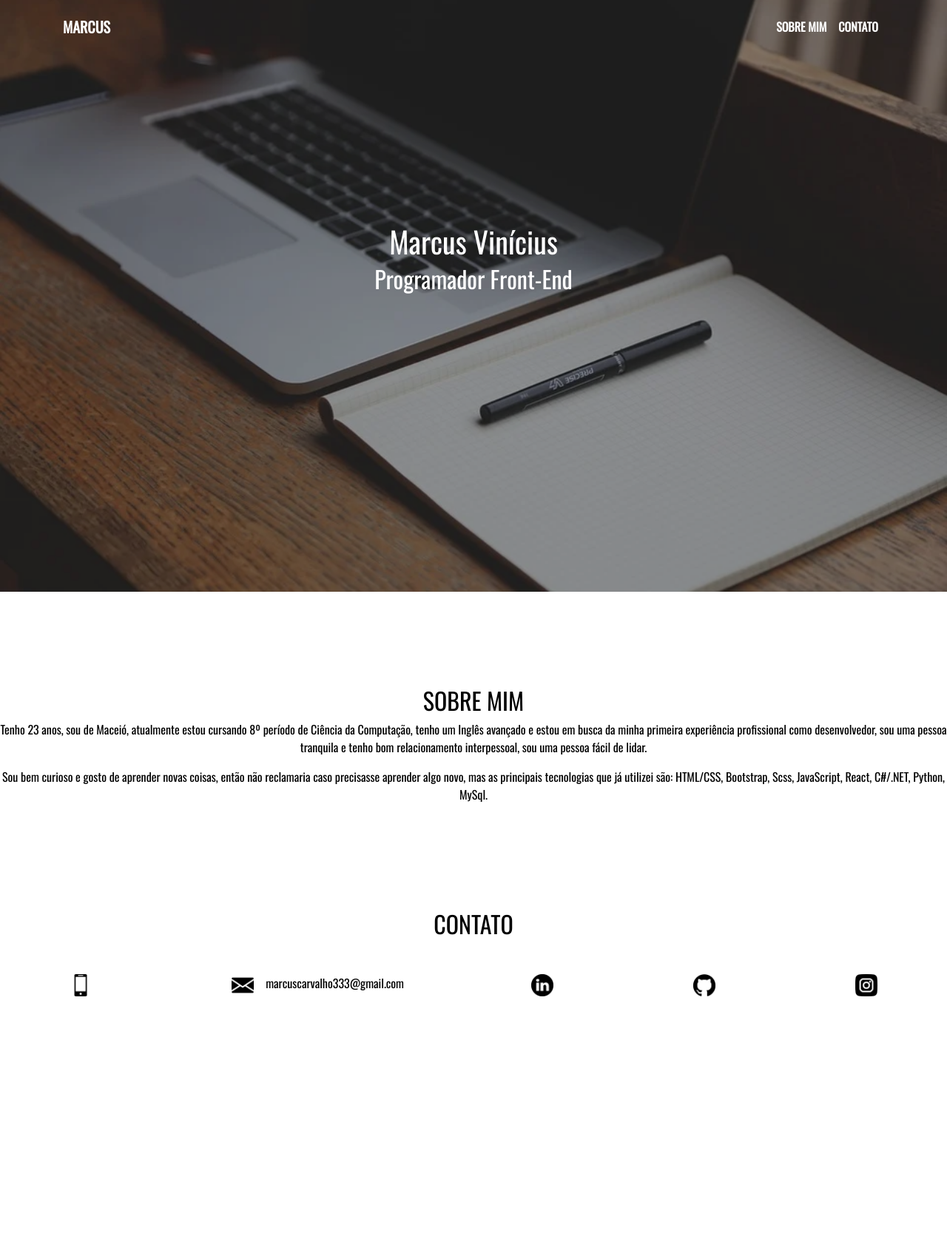
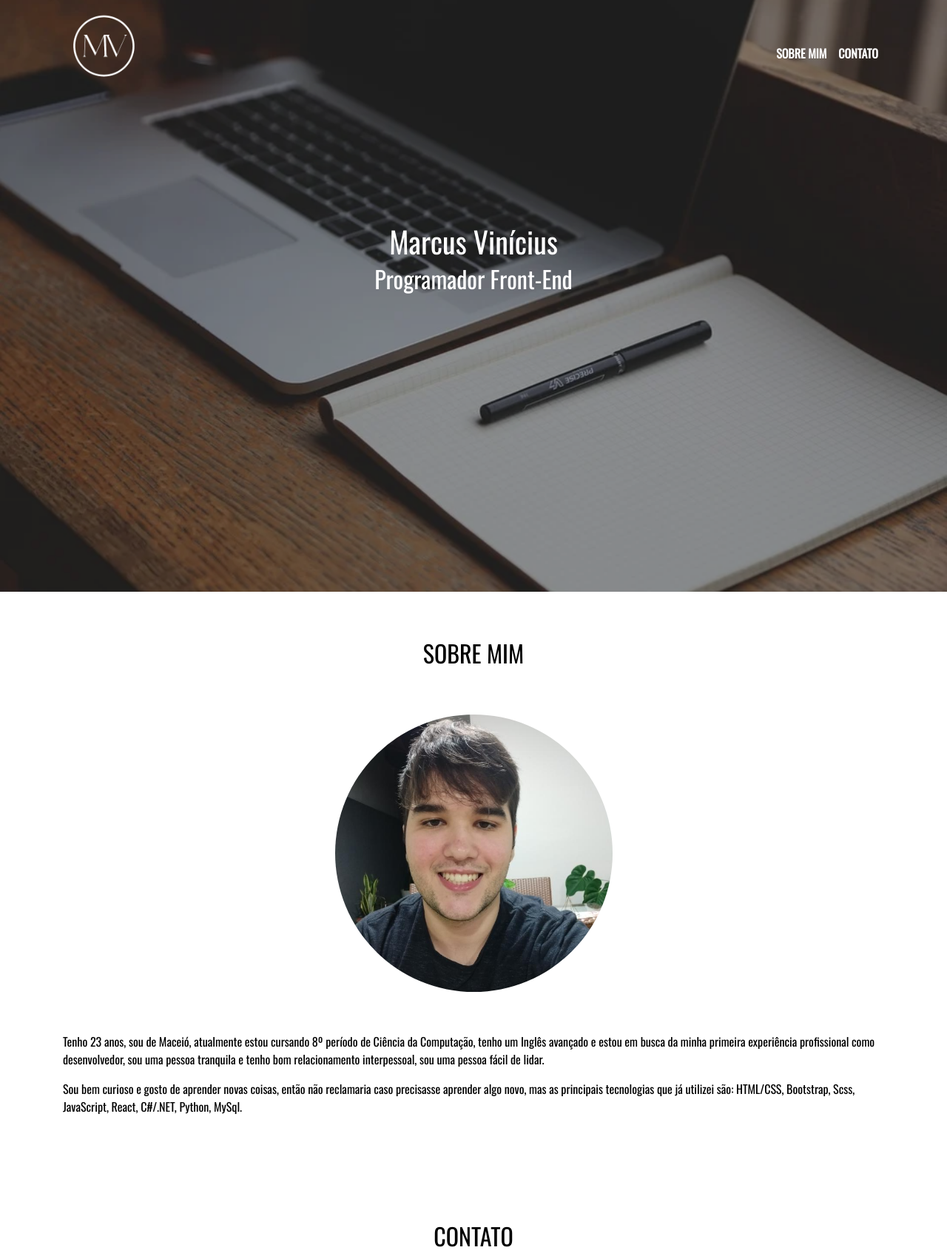
Before and after one commit to marcusvcalves/meu_site, a React app: page / in a window 1280 px wide. Shown: the top 1694 px of the page at 74% size. Before the commit the page ends 1367 px from the top, so only its background shows below. Built offline with nearby package versions, Linux system fonts and the light colour scheme.

Commit message:
mudanças no design

```diff
--- a/src/components/navbar.jsx
+++ b/src/components/navbar.jsx
@@ -1,30 +1,18 @@
+import logo from "../img/logo.png";
 export default () => (
   <>
     <header class="header">
       <nav class="navbar navbar-expand-lg fixed-top py-3">
         <div class="container">
-          <a href="#" class="navbar-brand text-uppercase font-weight-bold">
-            Marcus
-          </a>
-          <button
-            type="button"
-            data-toggle="collapse"
-            data-target="#navbarSupportedContent"
-            aria-controls="navbarSupportedContent"
-            aria-expanded="false"
-            aria-label="Toggle navigation"
-            class="navbar-toggler navbar-toggler-right"
-          >
-            <i class="fa fa-bars"></i>
-          </button>
-          <div id="navbarSupportedContent" class="collapse navbar-collapse">
+          <img src={logo} alt="" className="logo" id="logo" />
+          <div id="navbarSupportedContent" class="">
             <ul class="navbar-nav ml-auto">
               <li class="nav-item active">
                 <a
                   href="#SobreMim"
                   class="nav-link text-uppercase font-weight-bold"
                 >
-                  Sobre Mim <span class="sr-only">(current)</span>
+                  Sobre Mim
                 </a>
               </li>
               <li class="nav-item text-uppercase font-weight-bold">
--- a/src/components/sobreMim.jsx
+++ b/src/components/sobreMim.jsx
@@ -1,21 +1,25 @@
+import img from "../img/avatar.jpg";
 export default () => (
   <>
     <section className="sobreMim" id="SobreMim">
-      <div className="sobreMimContent">
-        <h2>SOBRE MIM</h2>
-        <p>
-          Tenho 23 anos, sou de Maceió, atualmente estou cursando 8º período de
-          Ciência da Computação, tenho um Inglês avançado e estou em busca da
-          minha primeira experiência profissional como desenvolvedor, sou uma
-          pessoa tranquila e tenho bom relacionamento interpessoal, sou uma
-          pessoa fácil de lidar.
-        </p>
-        <p>
-          Sou bem curioso e gosto de aprender novas coisas, então não reclamaria
-          caso precisasse aprender algo novo, mas as principais tecnologias que
-          já utilizei são: HTML/CSS, Bootstrap, Scss, JavaScript, React,
-          C#/.NET, Python, MySql.
-        </p>
+      <div className="sobreMimContent container">
+        <h2 id="sobreMimH2">SOBRE MIM</h2>
+        <img src={img} alt="" id="imgAvatar" />
+        <div className="sobreMimText">
+          <p>
+            Tenho 23 anos, sou de Maceió, atualmente estou cursando 8º período
+            de Ciência da Computação, tenho um Inglês avançado e estou em busca
+            da minha primeira experiência profissional como desenvolvedor, sou
+            uma pessoa tranquila e tenho bom relacionamento interpessoal, sou
+            uma pessoa fácil de lidar.
+          </p>
+          <p>
+            Sou bem curioso e gosto de aprender novas coisas, então não
+            reclamaria caso precisasse aprender algo novo, mas as principais
+            tecnologias que já utilizei são: HTML/CSS, Bootstrap, Scss,
+            JavaScript, React, C#/.NET, Python, MySql.
+          </p>
+        </div>
       </div>
     </section>
   </>
--- a/src/index.js
+++ b/src/index.js
@@ -14,10 +14,21 @@ ReactDOM.render(
   </>,
   document.getElementById("root")
 );
-var nav = document.querySelector("nav");
+const nav = document.querySelector("nav");
+const navHeight = nav.offsetTop;
+
+document.querySelectorAll('a[href^="#"]').forEach((anchor) => {
+  anchor.addEventListener("click", function (e) {
+    e.preventDefault();
+
+    document.querySelector(this.getAttribute("href")).scrollIntoView({
+      behavior: "smooth",
+    });
+  });
+});
 
 window.addEventListener("scroll", function () {
-  if (window.pageYOffset > 100) {
+  if (window.pageYOffset > navHeight) {
     nav.classList.add("navbarColor", "shadow");
   } else {
     nav.classList.remove("navbarColor", "shadow");
--- a/src/scss/index.scss
+++ b/src/scss/index.scss
@@ -6,6 +6,10 @@ body {
 
 }
 // NAVBAR
+#logo{
+    width: 10%;
+    height:10%;
+}
 .navbar {
     transition: all 0.4s;
 }
@@ -39,17 +43,14 @@ body {
     text-decoration: none;
 }
 
-.navbar.active .navbar-brand {
+.nav-item :active {
     color: #555;
 }
 
 @media (max-width: 991.98px) {
-    .navbar {
-        background: #fff;
-    }
-
-    .navbar .navbar-brand, .navbar .nav-link {
-        color: #555;
+    #logo{
+        width: 25%;
+        height:25%;
     }
 }
 .navbarColor{
@@ -95,15 +96,27 @@ body {
   }
 
   // SOBRE MIM
+  #sobreMimH2{
+    text-align: center;
+    padding-bottom: 5%;
+  }
 .sobreMimContent{
     color:$secondary;
     background: $primary;
-    width:100%;
+    padding-top:5%;
     display:flex;
+    flex-direction: column;
     align-items: center;
-    flex-direction: column;
-    text-align: center;
-    padding-top:10%;
+
+}
+.sobreMimText{
+    padding-top:5%;
+}
+#imgAvatar{
+    border-radius: 50%;
+    width:375px;
+    height:375px;
+    margin:auto;
 
 }
 // CONTATO
@@ -126,5 +139,5 @@ body {
     display:flex;
 }
 #email{
-    padding-left:7.5%;
+    padding-left:5%;
 }
```
Also changed, not shown: public/manifest.json, src/img/avatar.jpg (added), src/img/logo.png (added).
